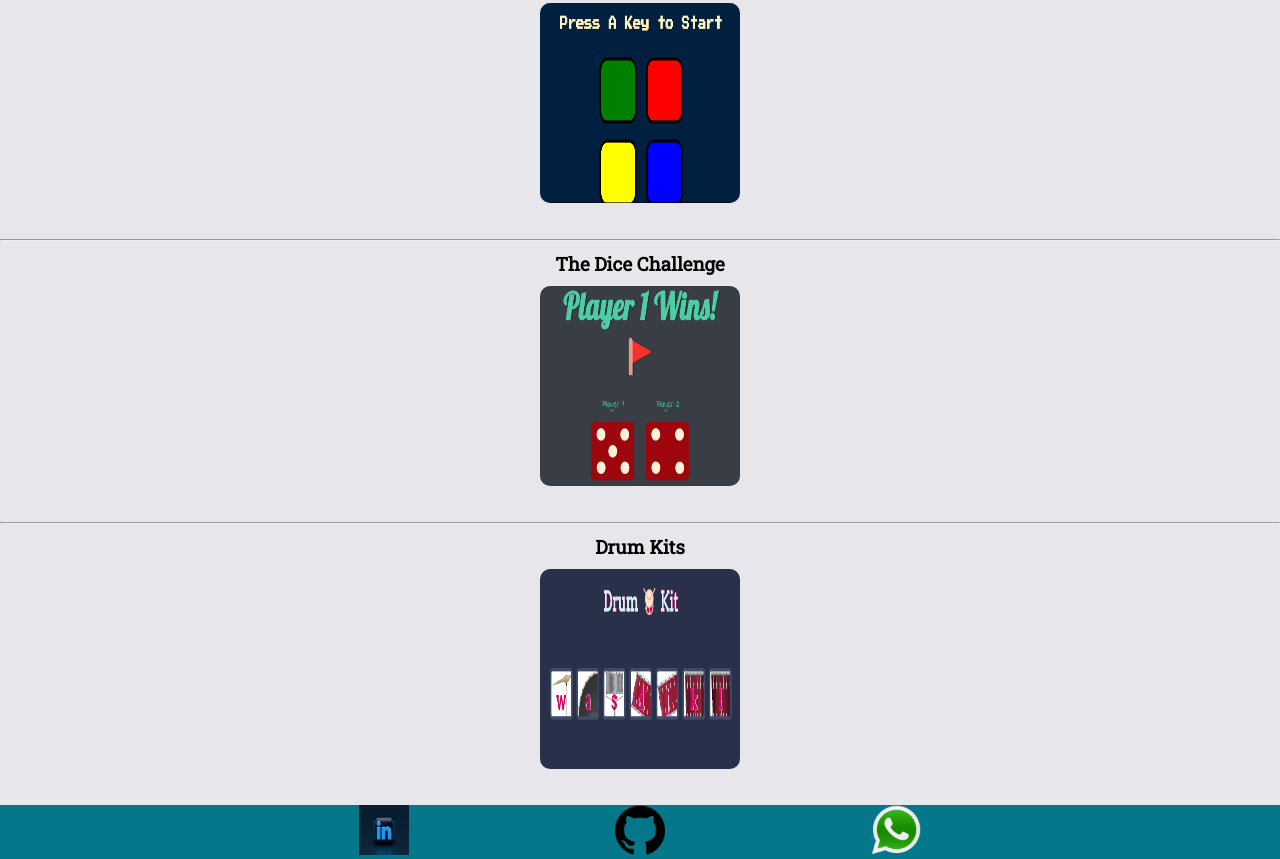
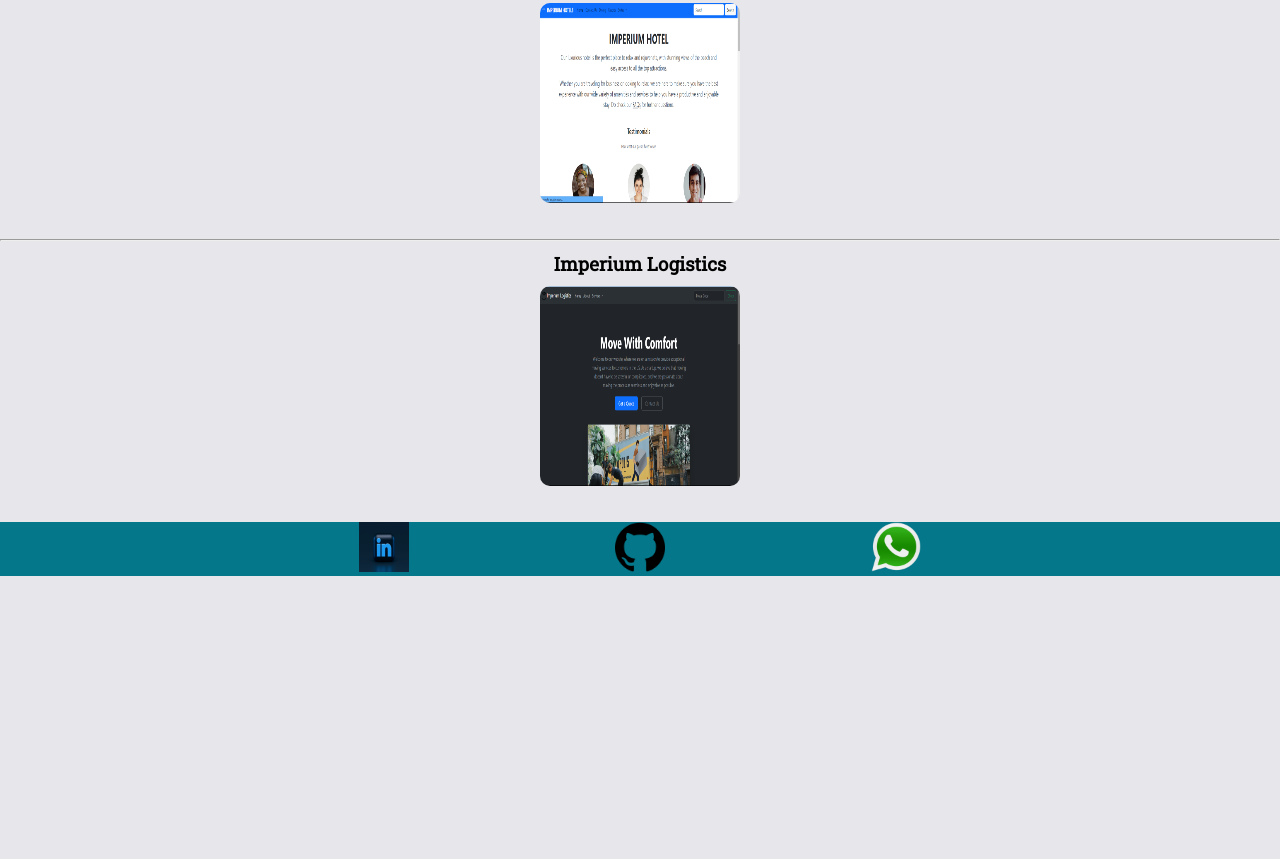
Before and after one commit to HakeemTheEmperor/My-Portfolio-Page, a plain HTML site: page public/my_works.html in a window 1280 px wide. Shown: the part 2029-2888 px from the top of the page. After the commit the page ends 2605 px from the top, so only its background shows below. Drawn offline with nearby package versions, Linux system fonts and the light colour scheme.

Commit message:
Upload two new sites

```diff
--- a/public/my_works.html
+++ b/public/my_works.html
@@ -106,8 +106,8 @@
                 <div class="simon_game">
                     <h3 class="h3">Imperium Hotel</h3>
                     <p class="center">
-                        <a href="https://hakeemtheemperor.github.io/Simon-Game/">
-                            <img src="../assets/images/the_simon_game.png" alt="Imperium Hotel Screenshot" class="img2">
+                        <a href="https://hakeemtheemperor.github.io/ImperiumHotel/">
+                            <img src="../assets/images/Imperium Hotel.png" alt="Imperium Hotel Screenshot" class="img2">
                         </a>
                     </p>
                 </div>
@@ -115,21 +115,10 @@
                 <hr>
 
                 <div class="dice_challenge">
-                    <h3 class="h3">The Dice Challenge</h3>
+                    <h3 class="h3">Imperium Logistics</h3>
                     <p class="center">
-                        <a href="https://hakeemtheemperor.github.io/Dice-Challenge/">
-                            <img src="../assets/images/dice_challenge.png" alt="The Dice Challenge Snippet" class="img2">
-                        </a>
-                    </p>
-                </div>
-
-                <hr>
-
-                <div class="drum_kits">
-                    <h3 class="h3">Drum Kits</h3>
-                    <p class="center">
-                        <a href="https://hakeemtheemperor.github.io/Drum-Kits/">
-                            <img src="../assets/images/drum_kits.png" alt="Drum Kits" class="img2">
+                        <a href="https://hakeemtheemperor.github.io/Imperium_Logistics/">
+                            <img src="../assets/images/Imperium_logistics.png" alt="Imperium Logistics Screenshot" class="img2">
                         </a>
                     </p>
                 </div>
```
